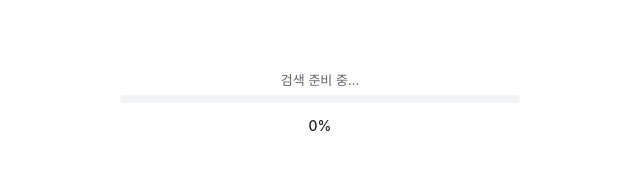
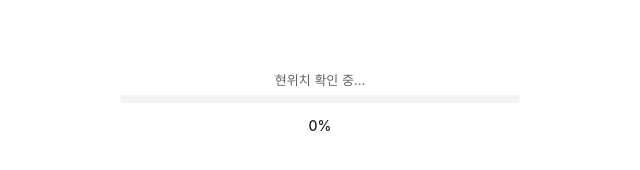
Before and after one commit to wannabechan/cafesearch, a website: page index.html in a window 1280 px wide. Both pictures are taken after a click on the button "현위치". Shown: the part 346-516 px from the top of the page, 320-960 px from the left. Drawn offline with Linux system fonts and the light colour scheme.

Commit message:
Add files via upload
프로그레스 바 개선

```diff
--- a/index.html
+++ b/index.html
@@ -1811,6 +1811,7 @@
             resultsSection.style.display = 'none';
             cafeList.innerHTML = '';
             resultsHeader.textContent = '';
+            updateProgress(0, '현위치 확인 중...');
 
             try {
                 // Geolocation API로 현재 위치 가져오기
```
Also changed, not shown: index2.html (+1 -0 lines), index3.html (+1 -0 lines), index4.html (+1 -0 lines).
